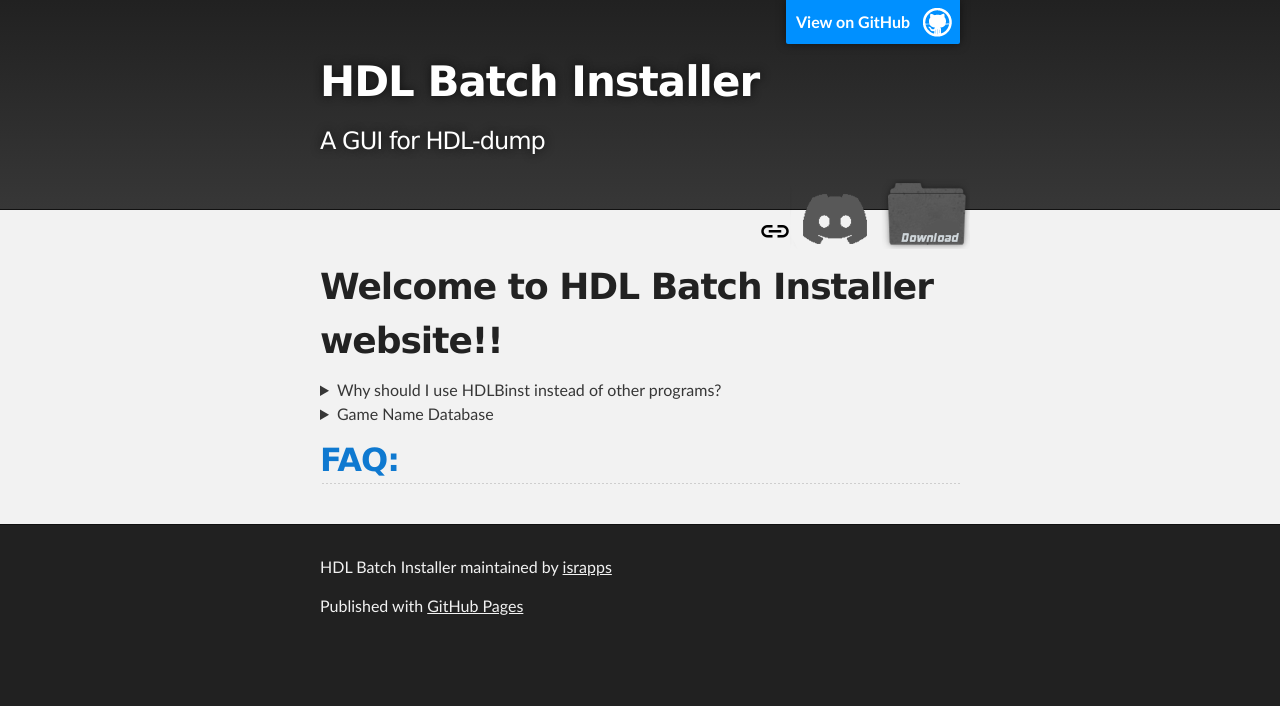
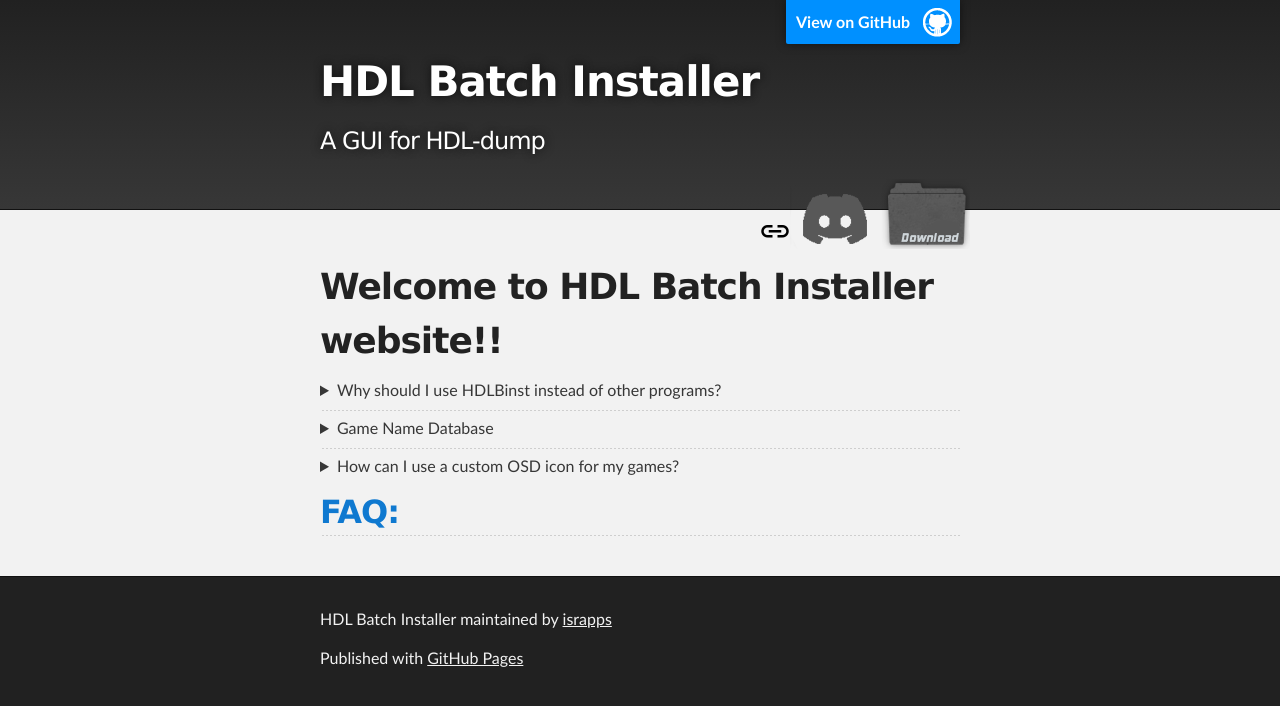
Before and after one commit to israpps/HDL-Batch-installer, a Jekyll site: the page built from index.md, in a window 1280 px wide. Shown: the top 706 px of the page. Built offline with Jekyll 4.4.1, drawn with Linux system fonts in a browser that asks for light colours; our own code applies the rules of GitHub Pages for plain Markdown files.

Commit message:
Update index.md

```diff
--- a/index.md
+++ b/index.md
@@ -6,38 +6,48 @@
 
 <details>
   <summary> <b> Why should I use HDLBinst instead of other programs? </b> </summary>
+  <p>
+ The idea behind this GUI consists on combining the strengths of each program that serves this same purpose.
 
-> The idea behind this GUI consists on combining the strengths of each program that serves this same purpose.
->
-> [Learn more here](./why_hdlbinst_is_better.html)
+ [Learn more here](./why_hdlbinst_is_better.html)
+  </p>
+</details>
 
-</details>
+----
 
 <details>
   <summary>Game Name Database </summary>
+  <p>
 
-> Just like HDL Batch, this GUI will automatically search the Game Title for the PS2 ISO you're about to Install.
->
-> the program has an Internal Database with `14346` Game Titles!
->
-> however, you can use an external database Instead.
->
-> when the program can't find the Game Title on the Database (or the Database is disabled) the name of the ISO file is assigned as the title Instead (without the extension)
+ Just like HDL Batch, this GUI will automatically search the Game Title for the PS2 ISO you're about to Install.
 
-> If you find a Game ID that isn´t registered in our database Open a new [__Database Update Request__](https://github.com/israpps/HDL-Batch-installer/issues/new?assignees=&labels=Database+issue&template=database-update-request.md&title=Database+update+Request)
+ the program has an Internal Database with `14346` Game Titles!
 
+ however, you can use an external database Instead.
+
+ when the program can't find the Game Title on the Database (or the Database is disabled) the name of the ISO file is assigned as the title Instead (without the extension)
+
+ If you find a Game ID that isn´t registered in our database Open a new [__Database Update Request__](https://github.com/israpps/HDL-Batch-installer/issues/new?assignees=&labels=Database+issue&template=database-update-request.md&title=Database+update+Request)
+  </p>
   <details>
     <summary>Create Custom Database: </summary>
+    <p>
 
 the file should be named `gamename.DB`, it must remain with the Program
 
 a [copy of the internal database](https://github.com/israpps/HDL-Batch-installer/blob/main/Database/gamename.csv) is provided at this repo, (thanks to VTSTech and everyone that contributed to the game title list from PSX-Place)
-
+    </p>
   </details>
 </details>
 
+-----
 
+<details>
+  <summary> <b> How can I use a custom OSD icon for my games? </b> </summary>
+    <p>
 
-
+Take the desired custom icon and place it on the program folder (where `boot.kelf` resides) and name it as `list.ico`
+    </p>
+  </details>
 
 ## [FAQ:](./FAQ/FAQ.html)
```
